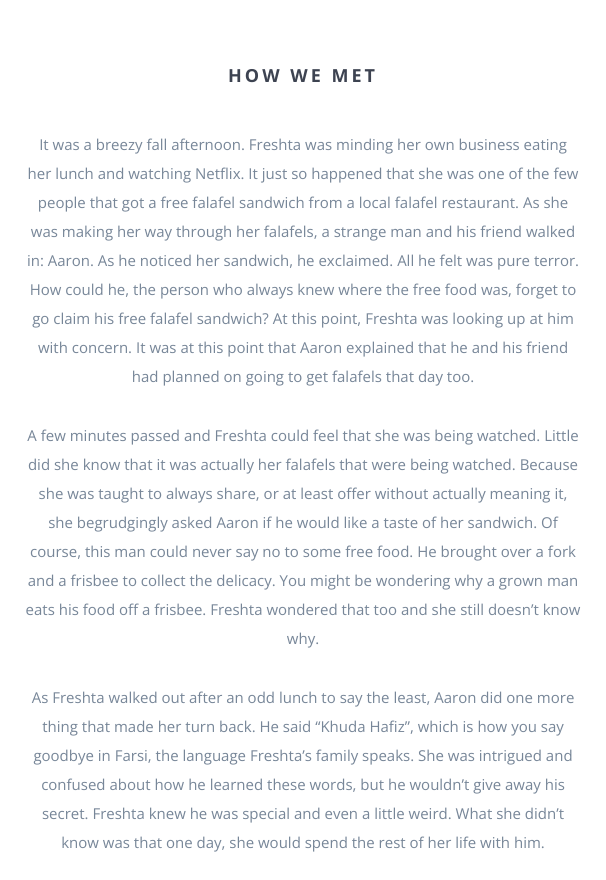
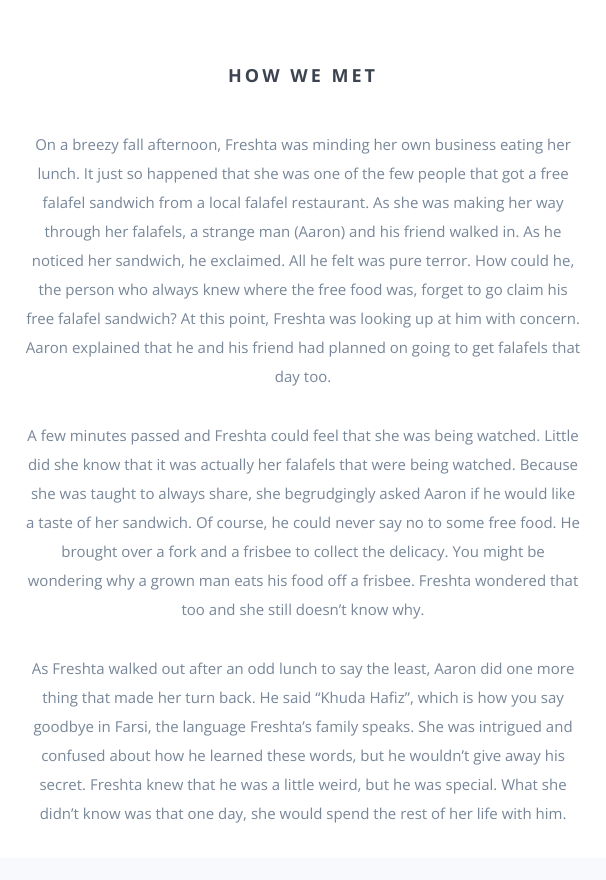
Before and after one commit to aaronjengel/aaronjengel.github.io, a website: page index.html in a window 1280 px wide. Shown: the part 1220-2100 px from the top of the page, 337-943 px from the left. Drawn offline with nearby package versions, Linux system fonts and the light colour scheme; some packages are replaced by stand-ins of ours; a script that the page names is missing; files whose address does not match are found by name.

Commit message:
update how we met

```diff
--- a/index.html
+++ b/index.html
@@ -110,13 +110,13 @@
             <div class="col-md-3 hidden-sm hidden-xs"><img src="img/freshtaInDress.jpg" class="wp1"></div>
             <div class="col-md-6">
                 <p>
-                  It was a breezy fall afternoon. Freshta was minding her own business eating her lunch and watching Netflix. It just so happened that she was one of the few people that got a free falafel sandwich from a local falafel restaurant. As she was making her way through her falafels, a strange man and his friend walked in: Aaron. As he noticed her sandwich, he exclaimed. All he felt was pure terror. How could he, the person who always knew where the free food was, forget to go claim his free falafel sandwich? At this point, Freshta was looking up at him with concern. It was at this point that Aaron explained that he and his friend had planned on going to get falafels that day too.
+                  On a breezy fall afternoon, Freshta was minding her own business eating her lunch. It just so happened that she was one of the few people that got a free falafel sandwich from a local falafel restaurant. As she was making her way through her falafels, a strange man (Aaron) and his friend walked in. As he noticed her sandwich, he exclaimed. All he felt was pure terror. How could he, the person who always knew where the free food was, forget to go claim his free falafel sandwich? At this point, Freshta was looking up at him with concern. Aaron explained that he and his friend had planned on going to get falafels that day too.
                 </p>
                 <p>
-                  A few minutes passed and Freshta could feel that she was being watched. Little did she know that it was actually her falafels that were being watched. Because she was taught to always share, or at least offer without actually meaning it, she begrudgingly asked Aaron if he would like a taste of her sandwich. Of course, this man could never say no to some free food. He brought over a fork and a frisbee to collect the delicacy. You might be wondering why a grown man eats his food off a frisbee. Freshta wondered that too and she still doesn’t know why.
+                  A few minutes passed and Freshta could feel that she was being watched. Little did she know that it was actually her falafels that were being watched. Because she was taught to always share, she begrudgingly asked Aaron if he would like a taste of her sandwich. Of course, he could never say no to some free food. He brought over a fork and a frisbee to collect the delicacy. You might be wondering why a grown man eats his food off a frisbee. Freshta wondered that too and she still doesn’t know why.
                 </p>
                 <p>
-                  As Freshta walked out after an odd lunch to say the least, Aaron did one more thing that made her turn back. He said “Khuda Hafiz”, which is how you say goodbye in Farsi, the language Freshta’s family speaks. She was intrigued and confused about how he learned these words, but he wouldn’t give away his secret. Freshta knew he was special and even a little weird. What she didn’t know was that one day, she would spend the rest of her life with him.
+                  As Freshta walked out after an odd lunch to say the least, Aaron did one more thing that made her turn back. He said “Khuda Hafiz”, which is how you say goodbye in Farsi, the language Freshta’s family speaks. She was intrigued and confused about how he learned these words, but he wouldn’t give away his secret. Freshta knew that he was a little weird, but he was special. What she didn’t know was that one day, she would spend the rest of her life with him.
                 </p>
             </div>
             <div class="col-md-3 hidden-sm hidden-xs"><img src="img/aaronOnBridge.jpeg" class="wp2"></div>
```
